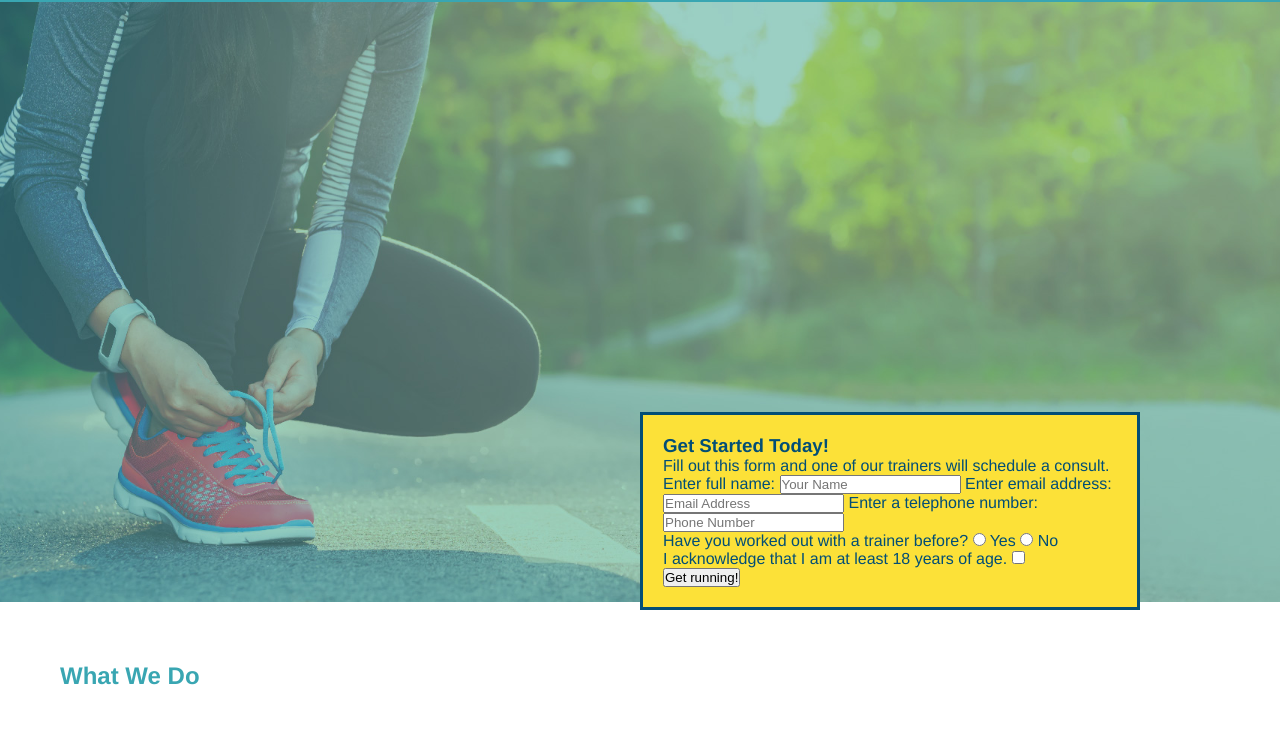
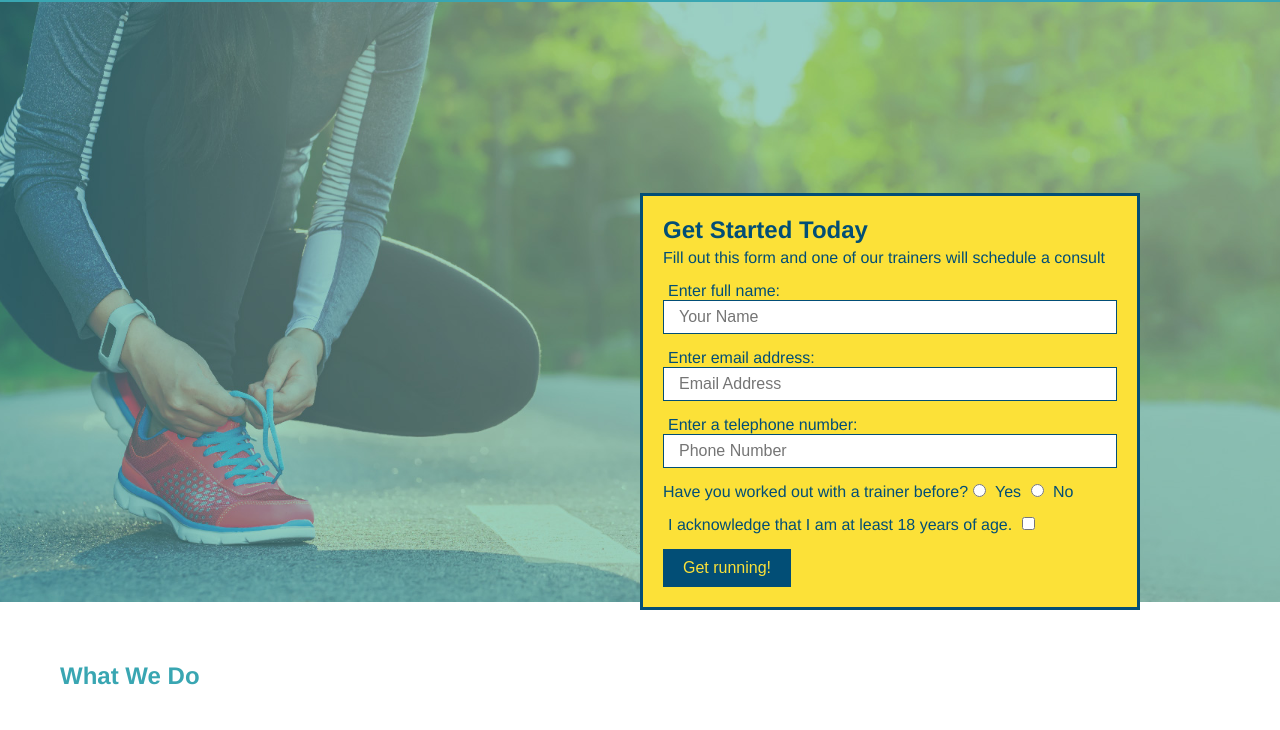
Before and after one commit to andres-abreu/run-buddy, a plain HTML site: page index.html in a window 1280 px wide. Shown: the part 70-800 px from the top of the page. Drawn offline with Linux system fonts and the light colour scheme.

Commit message:
landing-page/sign-up-form-update

```diff
--- a/index.html
+++ b/index.html
@@ -38,19 +38,17 @@
   </header>
 
   <!-- hero/jumbotron -->
-
   <section class="hero">
     <div class="hero-form">
-
-        <h3>Get Started Today!</h3>
-        <p>Fill out this form and one of our trainers will schedule a consult.</p>
+      <h3>Get Started Today</h3>
+      <p>Fill out this form and one of our trainers will schedule a consult</p>
       <form>
         <label for="name">Enter full name:</label>
-          <input type="text" placeholder="Your Name" name="name" id="name" />
+        <input type="text" placeholder="Your Name" name="name" id="name" class="form-input" />
         <label for="email">Enter email address:</label>
-          <input type="email" placeholder="Email Address" name="email" id="email" />
+        <input type="text" placeholder="Email Address" name="email" id="email" class="form-input" />
         <label for="phone">Enter a telephone number:</label>
-          <input type="tel" placeholder="Phone Number" name="phone" id="phone" />
+        <input type="text" placeholder="Phone Number" name="phone" id="phone" class="form-input" />
         <p>
           Have you worked out with a trainer before?
           <input type="radio" name="trainer-confirm" id="trainer-yes" />
--- a/style.css
+++ b/style.css
@@ -91,12 +91,14 @@ header {
  }
 
   /* Hero Style Start */
+
 .hero {
     background-image: url("hero-bg.jpeg");
     height: 600px;
     background-size: cover;
     background-position: center;
   }
+
   /* Hero Style End */
 
   .hero-form {
@@ -108,6 +110,7 @@ header {
     border-width: 3px;
     border-color: #024e76;
   }
+
   .hero-form {
     border: 3px solid #024e76;
     background-color: #fce138;
@@ -118,3 +121,39 @@ header {
     bottom: 120px;
     right: 140px;
   }
+
+  .hero-form p {
+  margin: 5px 0 15px 0;
+}
+
+.hero-form h3 {
+    font-size: 24px;
+    margin: 0;
+  }
+
+  .hero-form label {
+    margin: 0 5px;
+  }
+
+  .hero-form p {
+    margin: 5px 0 15px 0;
+  }
+
+  .form-input {
+    border: 1px solid #024e76;
+    display: block;
+    padding: 7px 15px;
+    font-size: 16px;
+    color: #024e76;
+    width: 100%;
+    margin-bottom: 15px;
+  }
+
+  .hero-form button {
+    color: #fce138;
+    background-color: #024e76;
+    border: none;
+    padding: 10px 20px;
+    font-size: 16px;
+  }
+  /* HERO STYLES END */
```
Lines whose indentation alone changed are shown as unchanged.
